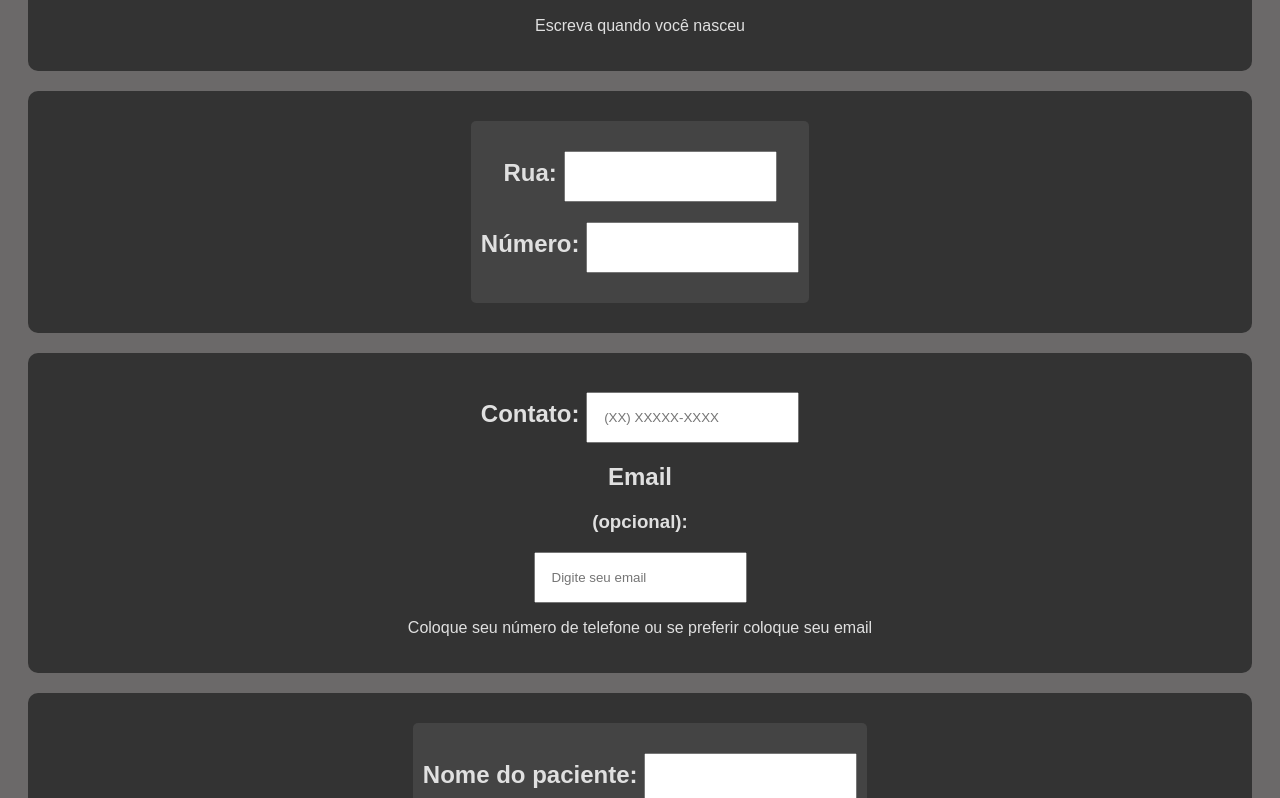
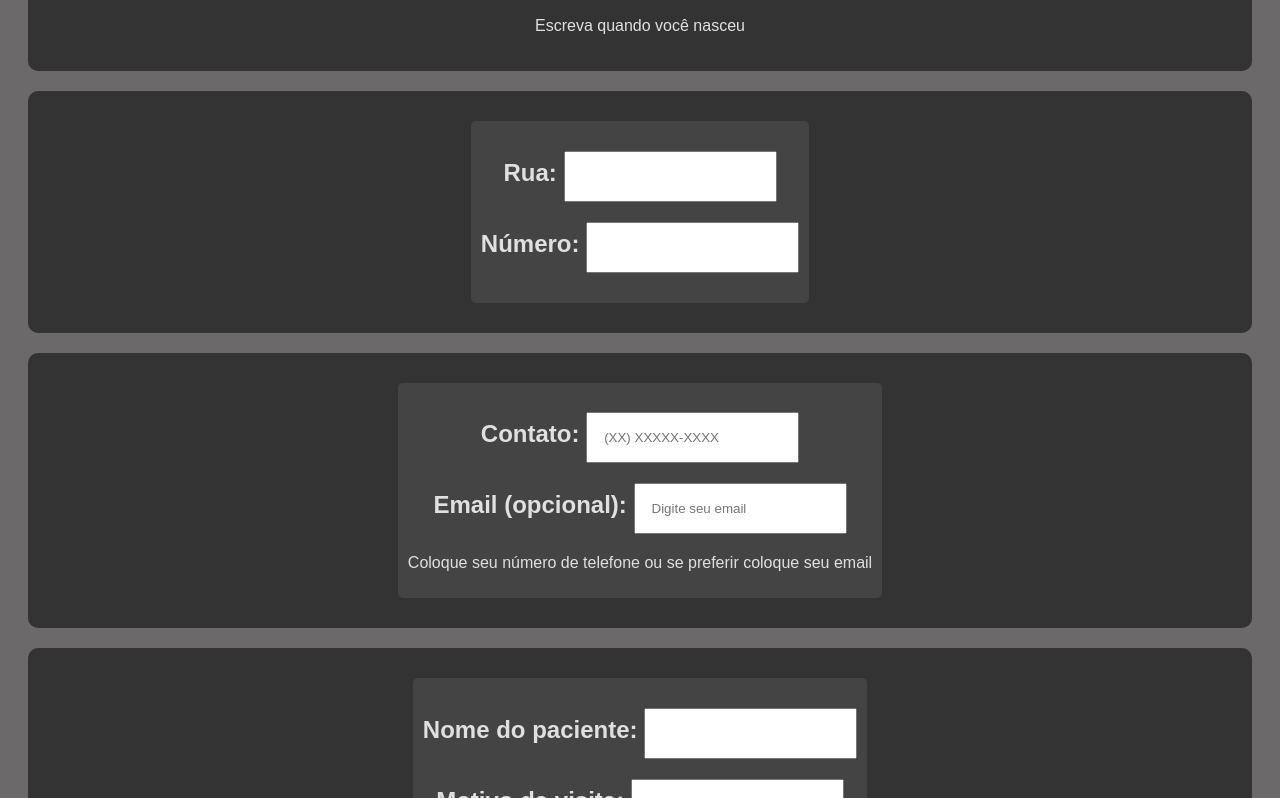
Before and after one commit to SuperChoque123/formulario, a plain HTML site: page index.html in a window 1280 px wide. Shown: the part 429-1227 px from the top of the page. Drawn offline with Linux system fonts and the light colour scheme.

Commit message:
add - organizado

```diff
--- a/index.html
+++ b/index.html
@@ -43,6 +43,7 @@
                     </form></div>
     </section>
     <section id="contras">
+        <div class="contra">
         <form id="form-section">
         <h2>
             <label for="numero"></label>
@@ -51,9 +52,9 @@
         </h2>
             <h2>
                 <label for="email"></label>
-                Email <h3>(opcional):</h3> <input type="e" id="email" placeholder="Digite seu email">
+                Email (opcional): <input type="e" id="email" placeholder="Digite seu email">
             </h2></form>
-            <p>Coloque seu número de telefone ou se preferir coloque seu email</p>
+            <p>Coloque seu número de telefone ou se preferir coloque seu email</p></div>
     </section>
 
     <section id="faixas">
```
